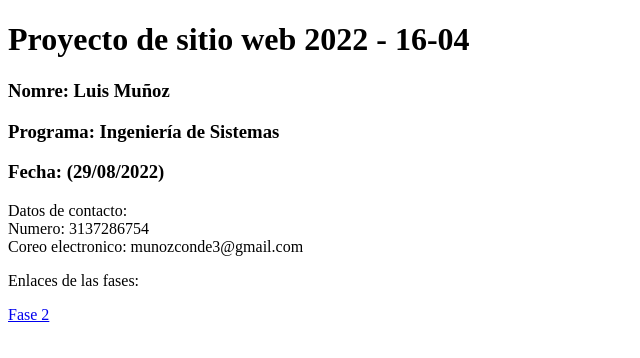
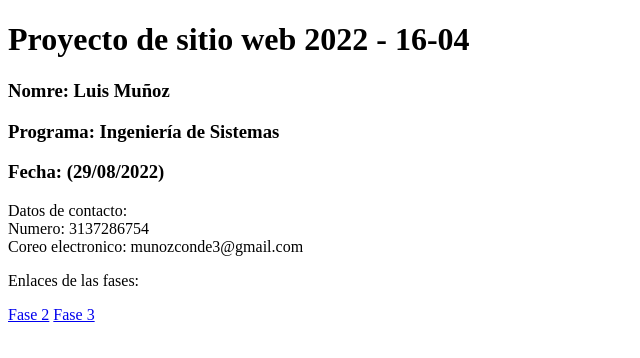
Before and after one commit to luis-munoz24/DSW-LuisMunoz, a plain HTML site: page index.html in a window 1280 px wide. Shown: the full height of the page, 0-640 px from the left. Drawn offline with Linux system fonts and the light colour scheme.

Commit message:
Update index.html

```diff
--- a/index.html
+++ b/index.html
@@ -21,6 +21,7 @@
 
         <p>
             <a href="fase2/design.html">Fase 2</a>
+            <a href="fase3/index.html">Fase 3</a>
         </p>
 
     </p>
```
